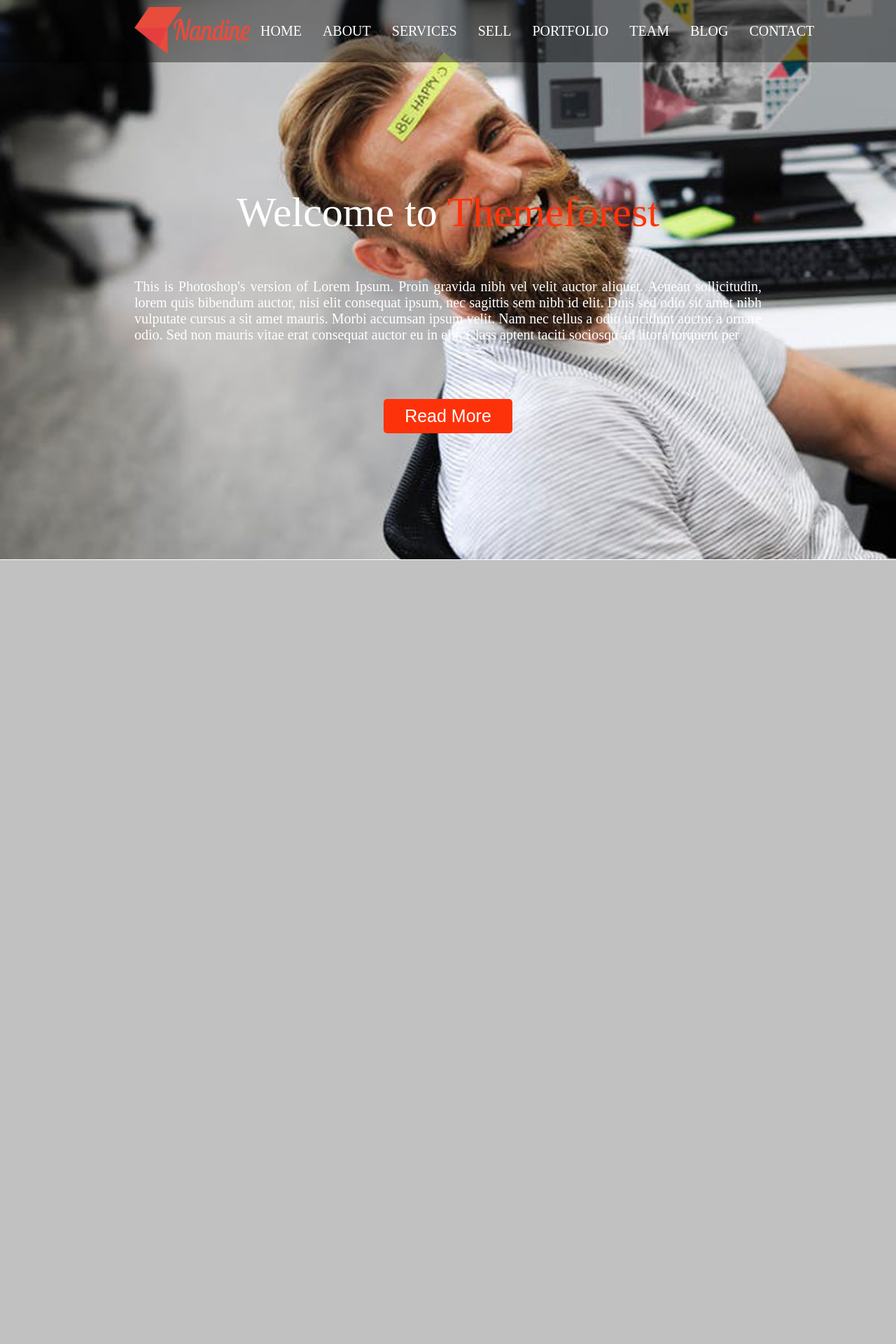
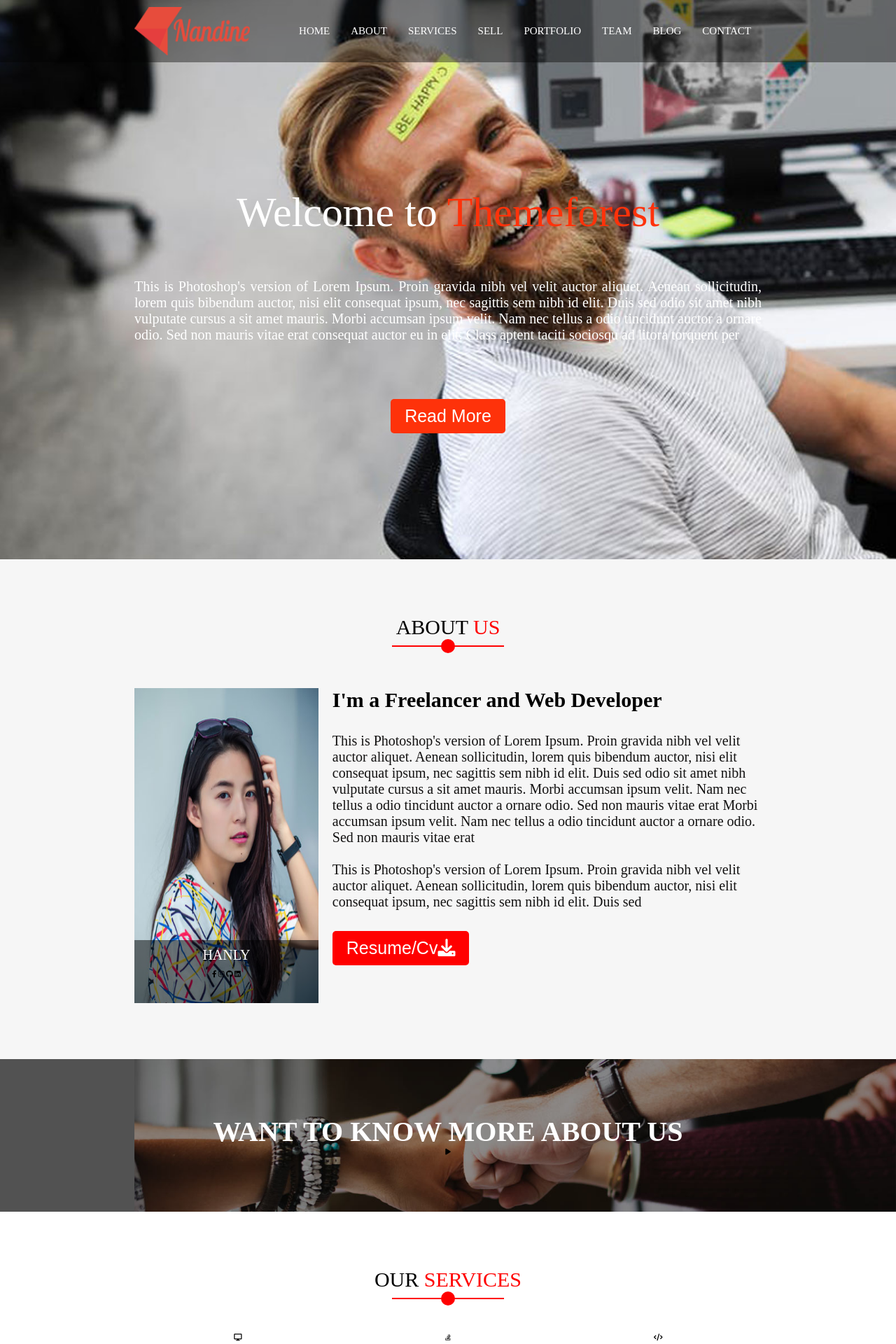
Before and after one commit to Mohammad-Asif-Web/php-with-Laravel-Framework, a PHP site: page / in a window 1280 px wide. Shown: the top 1920 px of the page at 70% size. Before the commit the page ends 800 px from the top, so only its background shows below. Run offline with PHP 8.4, Linux system fonts and the light colour scheme; some libraries are stand-ins or nearby versions.

Commit message:
codes updated to css and new section added

```diff
--- a/class - 4 - assessment 2/assests/css/style.css
+++ b/class - 4 - assessment 2/assests/css/style.css
@@ -12,6 +12,7 @@ html{
 body{
 	scroll-behavior: smooth;
 }
+/*color theme swatch in hex*/
 :root{
 	--white-primary: #ffffff;
 	--white3: #f3f3f3;
@@ -23,9 +24,29 @@ body{
 }
 
 /*===fixed class===*/
-.pad{
+h2{
+	font-size: 3rem;
+	font-weight: 200;
+	color: #000;
+	text-transform: uppercase;
+	text-align: center;
+}
+p{
+	font-size: 2rem;
+	font-weight: 200;
+	color: var(--black);
+}
+img{
+	width: 100%;
+	height: 100%;
+}
+.pad-1{
 	padding-left: 15%;
 	padding-right: 15%;
+}
+.pad-2{
+	padding-top: 8rem;
+	padding-bottom: 8rem;
 }
 
 .join{
@@ -36,16 +57,45 @@ body{
 	background: var(--red-secondary);
 	color: var(--white-primary);
 	border: none;
-	padding: 1rem 3rem;
-	border-radius: 5px;
+	padding: 1rem 2rem;
+	border-radius: .5rem;
 	cursor: pointer;
 	text-transform: capitalize;
 }
+.line{
+	width: 2rem;
+	height: 2rem;
+	background-color: var(--red-secondary);
+	border-radius: 50%;
+	margin: 0 auto;
+	position: relative;
+}
+.line::after{
+	content: "";
+	width: 9rem;
+	height: .2rem;
+	background: var(--red-secondary);
+	position: absolute;
+	top: 50%;
+	left: 0;
+	transform: translateY(-50%);
+}
+.line::before{
+	content: "";
+	width: 9rem;
+	height: .2rem;
+	background: var(--red-secondary);
+	position: absolute;
+	top: 50%;
+	right: 0;
+	transform: translateY(-50%);
+}
+
 
 /*===header===*/
 header{
 	width: 100%;
-	min-heigh: 700px;
+	min-heigh: 70rem;
 	background: url("../../img/bg.jpg");
 	background-repeat: no-repeat;
 	background-size: cover;
@@ -56,7 +106,7 @@ header nav{
 	display: flex;
 	justify-content: space-between;
 	background: rgb(0, 0, 0, 0.4);
-	padding: 10px 0;
+	padding: 1rem 0;
 }
 nav ul{
 	display: flex;
@@ -68,7 +118,7 @@ nav ul li{
 	padding: 0 1.5rem;
 }
 nav ul li a{
-	font-size: 2rem;
+	font-size: 1.5rem;
 	text-transform: uppercase;
 	color: var(--white-primary);
 	font-weight: 200;
@@ -79,21 +129,143 @@ header .banner{
 	padding-bottom: 18rem;
 }
 .banner h1{
-	font-size: 60px;
+	font-size: 6rem;
 	color: var(--white-primary);
 	font-weight: 200;
-	margin-bottom: 60px;
+	margin-bottom: 6rem;
 }
 h1 span{
 	color: var(--red-primary);
 }
 .banner p{
-	font-size: 20px;
-	font-weight: 200;
 	color: var(--white-primary);
 	text-align: justify;
 }
 .banner button{
 	background: var(--red-primary);
-	margin-top: 80px;
+	margin-top: 8rem;
 }
+
+/*===about us===*/
+.about{
+	width: 100%;
+	height: auto;
+	background: var(--white6);
+}
+.about .profile{
+	margin-top: 5rem;
+	display: flex;
+	gap: 2rem;
+	justify-content: flex-start;
+	width: 100%;
+}
+.profile .profile-img{
+	height: 45rem;
+	flex-basis: 30%;
+	position: relative;
+}
+.profile .profile-icon{
+	width: 100%;
+	height: 90px;
+	position: absolute;
+	bottom: 0;
+	left: 0;
+	background: rgb(0, 0, 0, 0.5);
+	text-align: center;
+}
+.profile-icon small{
+	display: block;
+	font-size: 2rem;
+	color: var(--white-primary);
+	margin: 1rem 0;
+}
+.profile-icon svg{
+    width: 1.5rem;
+    height: 1.5rem;
+    border-radius: 50%;
+    background: var(--black);
+    color: var(--white-primary);
+    padding: 0.8rem;
+    margin: 0 .5rem;
+    cursor: pointer;
+}
+.profile-icon svg:hover{
+	background: var(--white-primary);
+	color: var(--black);
+}
+
+.profile-text{
+	flex-basis: 70%;
+}
+.profile-text h3{
+	font-size: 3rem;
+}
+.profile-text p{
+	margin: 3rem 0;
+}
+/*about more*/
+.about-more{
+	width: 100%;
+	height: auto;
+	background: url("../../img/banner1.jpg");
+	background-repeat: no-repeat;
+	background-size: cover;
+	background-position: center center;
+	text-align: center;
+	object-fit: cover;
+	position: relative;
+}
+.about-more h3{
+	font-size: 4rem;
+	color: var(--white-primary);
+	text-transform: uppercase;
+}
+.about-more svg{
+	width: 7rem;
+	height: 7rem;
+	border-radius: 1.2rem;
+	border: 1px solid var(--white-primary);
+	color: var(--white-primary);
+	padding: 1rem;
+	margin-top: 3rem;
+}
+
+/*===services section===*/
+.service{
+	width: 100%;
+	height: auto;
+	background: var(--white-primary);
+}
+.service .service-item{
+	display: flex;
+	justify-content: space-between;
+	flex-wrap: wrap;
+	margin-top: 2rem;
+	/*gap: 2rem;*/
+}
+.service-item .item{
+	width: 33%;
+	height: auto;
+	padding: 1rem;
+	margin: 1rem 0;
+	text-align: center;
+}
+.service-item .item svg{
+	width: 4rem;
+	height: 4rem;
+	color: var(--red-secondary);
+}
+.service-item .item h3{
+	font-size: 2.5rem;
+	color: var(--black);
+	font-weight: 600;
+	text-transform: capitalize;
+	margin: 1.5rem 0;
+}
+
+/*===skill section===*/
+.skill{
+	width: 100%;
+	height: auto;
+	background: var(--white3);
+}
--- a/class - 4 - assessment 2/index.html
+++ b/class - 4 - assessment 2/index.html
@@ -11,8 +11,9 @@
 </head>
 <body>
 
+	<!-- HEADER SECTION  -->
  	<header>
- 		<nav class="pad">
+ 		<nav class="pad-1">
  			<a href="home"><img src="img/logo.png" alt="logo"></a>
  			<ul>
  				<li><a href="#home">home</a></li>
@@ -26,22 +27,100 @@
  			</ul>
  		</nav>
 
- 		<div class="banner pad">
+ 		<div class="banner pad-1">
  			<h1>Welcome to <span>Themeforest</span></h1>
 	 		<p>This is Photoshop's version  of Lorem Ipsum. Proin gravida nibh vel velit auctor aliquet. Aenean sollicitudin, lorem quis bibendum auctor, nisi elit consequat ipsum, nec sagittis sem nibh id elit. Duis sed odio sit amet nibh vulputate cursus a sit amet mauris. Morbi accumsan ipsum velit. Nam nec tellus a odio tincidunt auctor a ornare odio. Sed non  mauris vitae erat consequat auctor eu in elit. Class aptent taciti sociosqu ad litora torquent per</p>
 	 		<button class="btn">Read More</button>
  		</div>
  	</header>
 
+ 	<!-- ABOUT SECTION -->
+ 	<section class="about pad-1 pad-2">
+ 		<h2>about <span class="join">us</span></h2>
+ 		<div class="line"></div>
+ 		<div class="profile">
+ 			<div class="profile-img">
+ 				<img src="img/girl.jpg" alt="profile-image">
+ 				<div class="profile-icon">
+ 					<small>HANLY</small>
+ 					<i class="fa-brands fa-facebook-f"></i>
+ 					<i class="fa-brands fa-instagram"></i>
+ 					<i class="fa-brands fa-github"></i>
+ 					<i class="fa-brands fa-linkedin"></i>
+ 				</div>
+ 			</div>
+ 			<div class="profile-text">
+ 				<h3>I'm a Freelancer and Web Developer</h3>
+ 				<p>This is Photoshop's version  of Lorem Ipsum. Proin gravida nibh vel velit auctor aliquet. Aenean sollicitudin, lorem quis bibendum auctor, nisi elit consequat ipsum, nec sagittis sem nibh id elit. Duis sed odio sit amet nibh vulputate cursus a sit amet mauris. Morbi accumsan ipsum velit. Nam nec tellus a odio tincidunt auctor a ornare odio. Sed non  mauris vitae erat Morbi accumsan ipsum velit. Nam nec tellus a odio tincidunt auctor a ornare odio. Sed non  mauris vitae erat <br><br>
+ 				This is Photoshop's version  of Lorem Ipsum. Proin gravida nibh vel velit auctor aliquet. Aenean sollicitudin, lorem quis bibendum auctor, nisi elit consequat ipsum, nec sagittis sem nibh id elit. Duis sed </p>
+ 				<button class="btn">resume/Cv<i class="fa-solid fa-download"></i> </button>
+ 			</div>
+ 		</div>
+ 	</section>
+ 	<section class="about-more pad-2">
+ 		<h3>want to know more about us</h3>
+ 		<i class="fa-solid fa-play"></i>
+ 	</section>
 
+ 	<!-- SERVICES SECTION -->
+ 	<section class="service pad-1 pad-2">
+ 		<h2>our <span class="join">services</span></h2>
+ 		<div class="line"></div>
+ 		<div class="service-item">
+ 			<div class="item">
+ 				<i class="fa-solid fa-display"></i>
+ 				<h3>web design</h3>
+ 				<p>This is Photoshop's version  of Lorem Ipsum. Proin gravida nibh vel velit auctor aliquet. Aenean sollicitudin, lorem quis</p>
+ 			</div>
+ 			<div class="item">
+ 				<i class="fa-brands fa-stack-overflow"></i>
+ 				<h3>graphic design</h3>
+ 				<p>This is Photoshop's version  of Lorem Ipsum. Proin gravida nibh vel velit auctor aliquet. Aenean sollicitudin, lorem quis</p>
+ 			</div>
+ 			<div class="item">
+ 				<i class="fa-solid fa-code"></i>
+ 				<h3>web development</h3>
+ 				<p>This is Photoshop's version  of Lorem Ipsum. Proin gravida nibh vel velit auctor aliquet. Aenean sollicitudin, lorem quis</p>
+ 			</div>
+ 			<div class="item">
+ 				<i class="fa-solid fa-comments"></i>
+ 				<h3>live support</h3>
+ 				<p>This is Photoshop's version  of Lorem Ipsum. Proin gravida nibh vel velit auctor aliquet. Aenean sollicitudin, lorem quis</p>
+ 			</div>
+ 			<div class="item">
+ 				<i class="fa-brands fa-chrome"></i>
+ 				<h3>support</h3>
+ 				<p>This is Photoshop's version  of Lorem Ipsum. Proin gravida nibh vel velit auctor aliquet. Aenean sollicitudin, lorem quis</p>
+ 			</div>
+ 			<div class="item">
+ 				<i class="fa-solid fa-cloud-arrow-up"></i>
+ 				<h3>download</h3>
+ 				<p>This is Photoshop's version  of Lorem Ipsum. Proin gravida nibh vel velit auctor aliquet. Aenean sollicitudin, lorem quis</p>
+ 			</div>
+ 		</div>
+ 	</section>
 
-
-
-
-
-
-
-
+ 	<!-- SKILL SECTION -->
+ 	<section class="skill pad-1 pad-2">
+ 		<h2>my <span class="join">skill</span></h2>
+ 		<div class="line"></div>
+ 		<h3>why people about us</h3>
+ 		<div class="skill-content">
+ 			<div class="skill-text">
+ 				<p>This is Photoshop's version  of Lorem Ipsum. Proin gravida nibh vel velit auctor aliquet. Aenean sollicitudin, lorem quis bibendum auctor, nisi elit consequat ipsum, nec sagittis sem nibh id elit. Duis sed odio <br><br>
+ 				This is Photoshop's version  of Lorem Ipsum. Proin gravida nibh vel velit auctor aliquet. Aenean sollicitudin, lorem quis bibendum auctor, nisi elit consequat ipsum, nec sagittis sem nibh id elit. Duis sed odio sit amet nibh vulputate cursus a sit amet mauris. Morbi accumsan ipsum velit. Nam nec tellus a odio tincidunt auctor a ornare odio. Sed non  mauris vitae erat consequat auctor eu in elit. Class aptent taciti sociosqu ad litora torquent per
+ 				</p>
+ 			</div>
+ 			<div class="skill-pro">
+ 				<h4>we are good in</h4>
+ 				<p>This is Photoshop's version  of Lorem Ipsum. Proin gravida nibh vel velit auctor aliquet. Aenean sollicitudin, lorem quis bibendum auctor, nisi elit consequat ipsum</p>
+ 				<div class="pro-item">
+ 					<h5>web development</h5>
+ 					<div class="pro-bar"></div>
+ 				</div>
+ 			</div>
+ 		</div>
+ 	</section>
 
 
 	<script src="assests/js/all.min.js"></script>
```
Also changed, not shown: class - 4 - assessment 2/img/banner.jpg (deleted), class - 4 - assessment 2/img/banner1.jpg (added).
